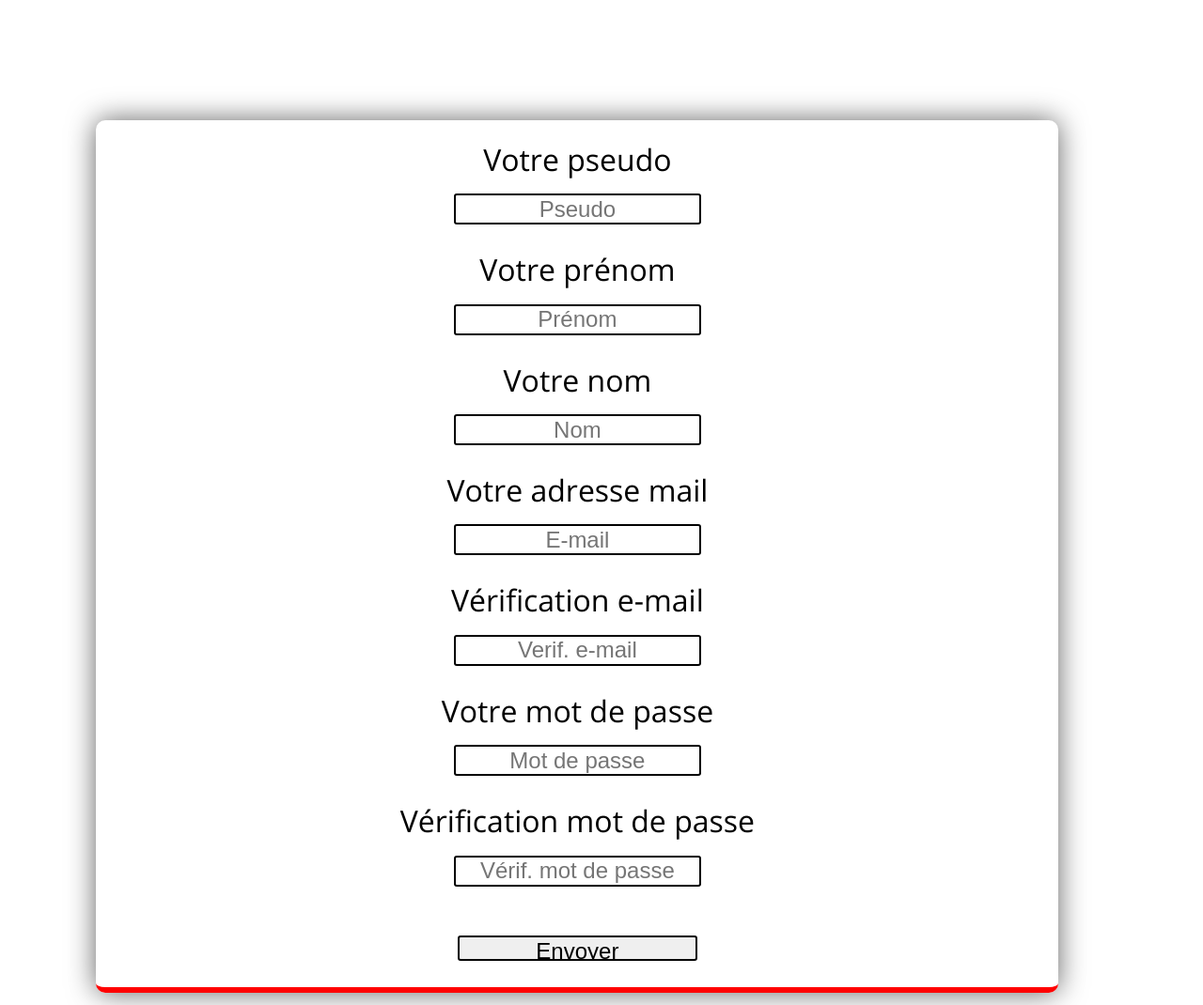
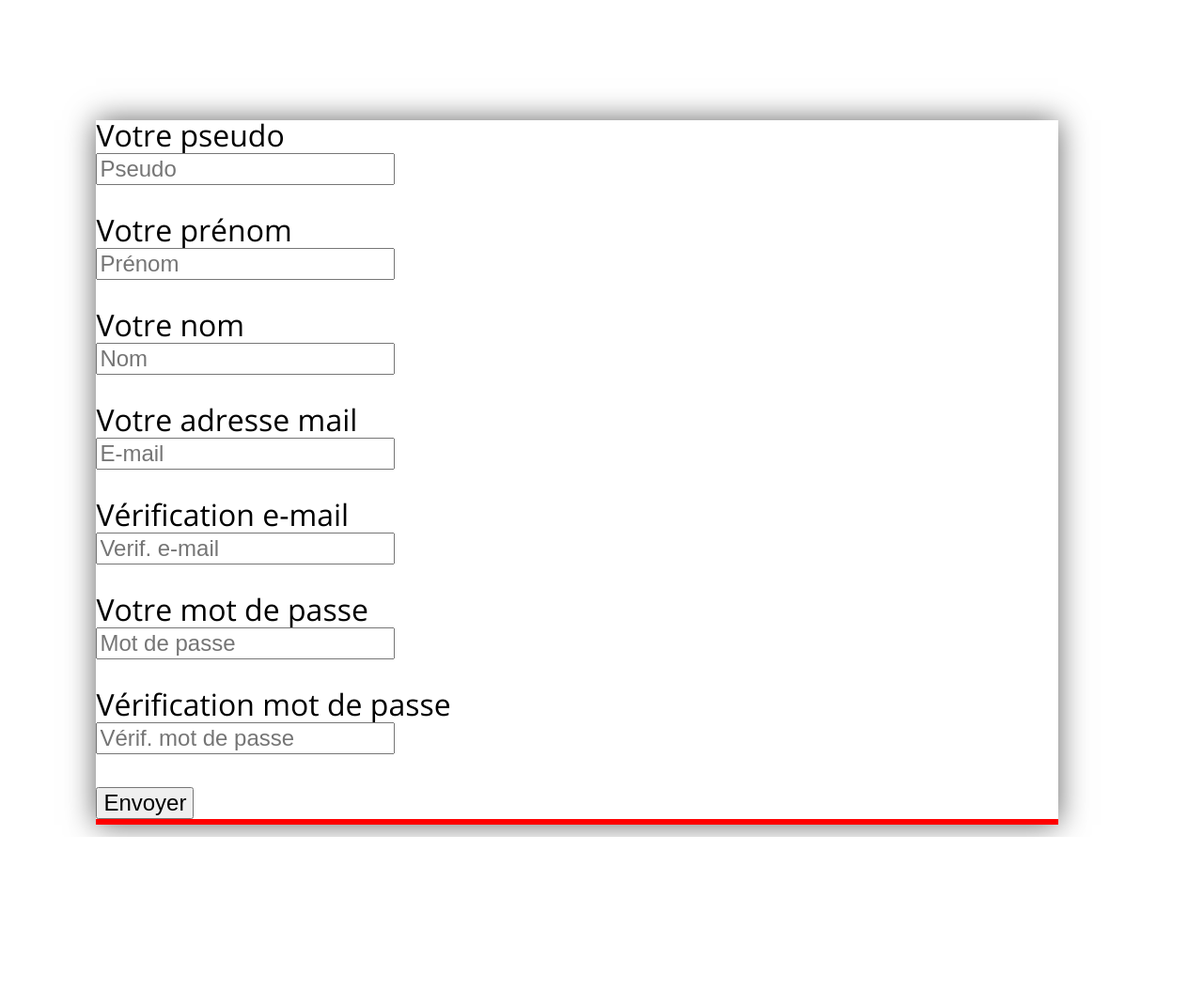
Before and after one commit to FlorianDesjouis/NewGame-.dev2018-my_blog, a PHP site: page /view/index_registration.php in a window 1280 px wide. Shown: the part 115-1185 px from the top of the page at 94% size. After the commit the page ends 1006 px from the top, so only its background shows below. Run offline with PHP 8.4, Linux system fonts and the light colour scheme.

Commit message:
Update style.css

```diff
--- a/php/mvc/public/css/style.css
+++ b/php/mvc/public/css/style.css
@@ -328,27 +328,6 @@ a.article {
         height: 30px;
         margin: 3% 1% 1% 0;
     }
-
-    /*  Register Form   */
-
-    .blockForm{
-        border-radius: 10px 10px 10px 10px;
-        text-align: center;
-        padding-top: 2%;
-        padding-bottom: 2%;
-    }
-
-    .field{
-        margin-top: 2%;
-        border: 2px solid black;
-        border-radius: 3px;
-        height: 27px;
-        width: 255px;
-    }
-
-    .field::-webkit-input-placeholder {
-        text-align: center;
-    }
 }
 @media screen and (min-width: 1441px) {
     .blockLogo {
```
